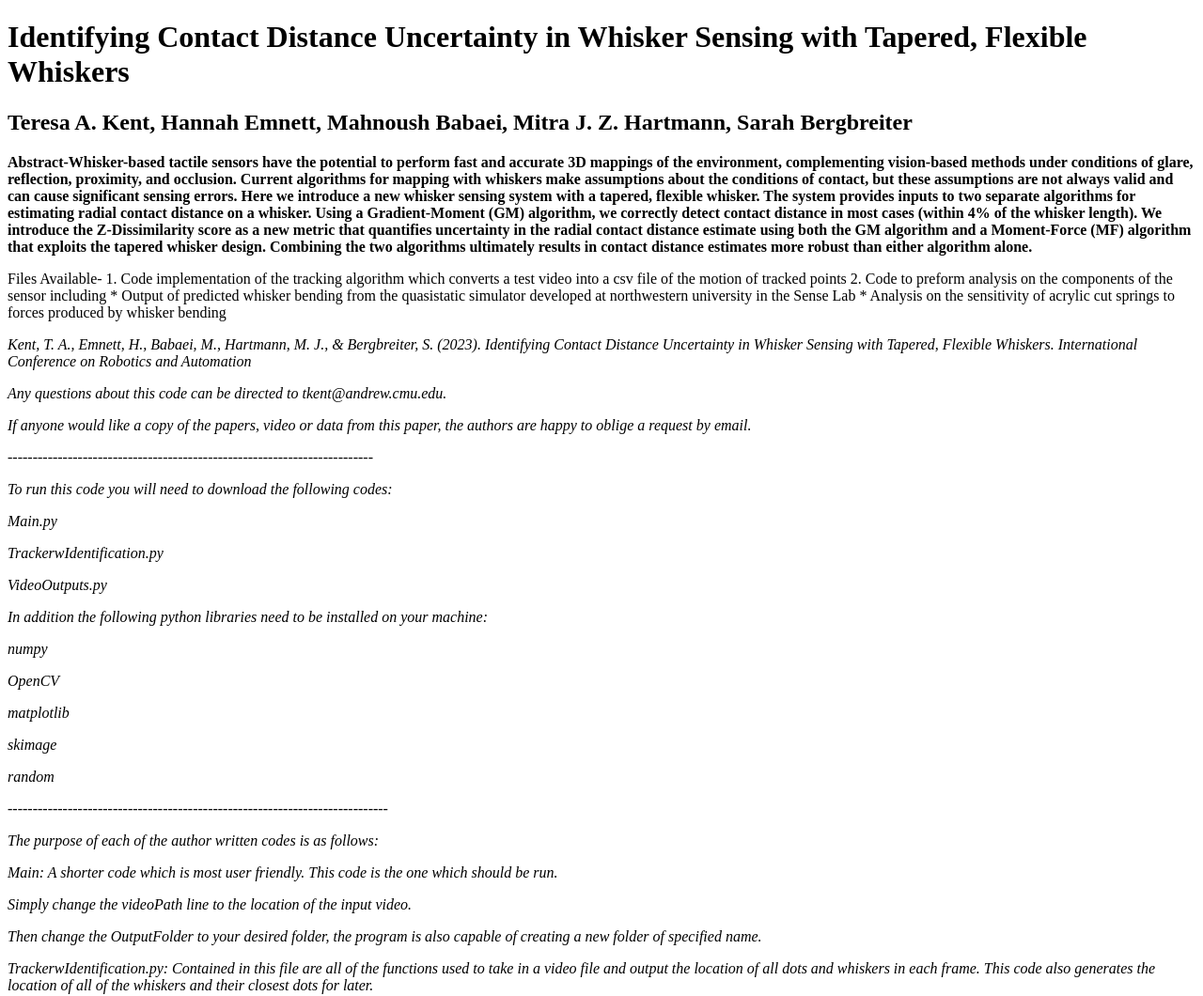
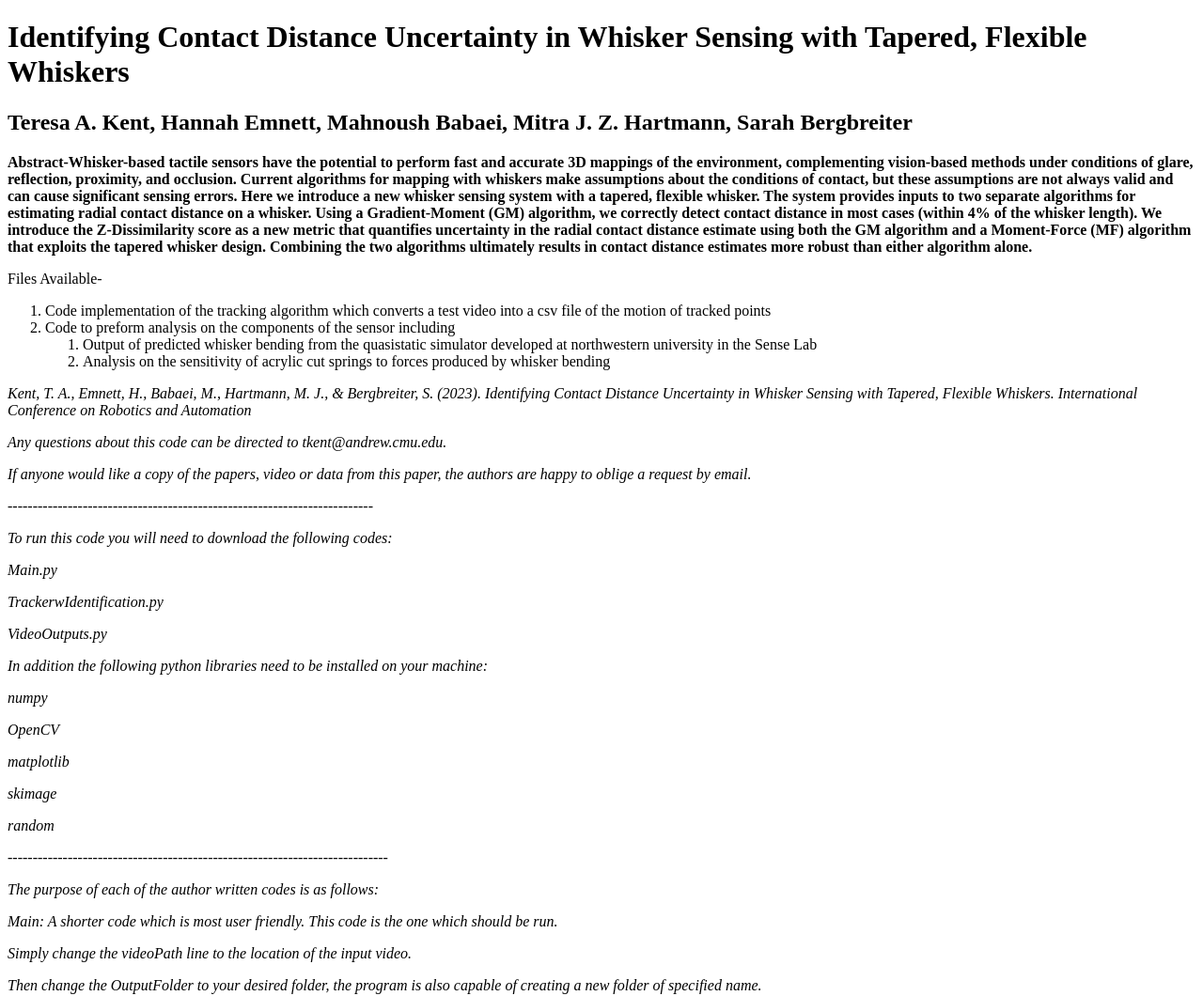
Before and after one commit to TeresaAKent/Identifying-Contact-Distance-Uncertainty-in-Whisker-Sensing-with-Tapered-Flexible-Whiskers, a plain HTML site: page index.html in a window 1280 px wide. Shown: the top 1060 px of the page at 94% size. Drawn offline with Linux system fonts and the light colour scheme.

Commit message:
Update index.html

```diff
--- a/index.html
+++ b/index.html
@@ -9,11 +9,15 @@
 <b>Abstract-Whisker-based tactile sensors have the potential to perform fast and accurate 3D mappings of the environment, complementing vision-based methods under conditions of glare, reflection, proximity, and occlusion. Current algorithms for mapping with whiskers make assumptions about the conditions of contact, but these assumptions are not always valid and can cause significant sensing errors. Here we introduce a new whisker sensing system with a tapered, flexible whisker. The system provides inputs to two separate algorithms for estimating radial contact distance on a whisker. Using a Gradient-Moment (GM) algorithm, we correctly detect contact distance in most cases (within 4% of the whisker length). We introduce the Z-Dissimilarity score as a new metric that quantifies uncertainty in the radial contact distance estimate using both the GM algorithm and a Moment-Force (MF) algorithm that exploits the tapered whisker design. Combining the two algorithms ultimately results in contact distance estimates more robust than either algorithm alone.</b>
 <p>
 
-Files Available-
-1. Code implementation of the tracking algorithm which converts a test video into a csv file of the motion of tracked points
-2. Code to preform analysis on the components of the sensor including
-    * Output of predicted whisker bending from the quasistatic simulator developed at northwestern university in the Sense Lab
-    * Analysis on the sensitivity of acrylic cut springs to forces produced by whisker bending
+Files Available- <p>
+<ol>
+   <li> Code implementation of the tracking algorithm which converts a test video into a csv file of the motion of tracked points </li>
+   <li> Code to preform analysis on the components of the sensor including </li>
+      <ol>
+       <li>Output of predicted whisker bending from the quasistatic simulator developed at northwestern university in the Sense Lab</li>
+       <li>Analysis on the sensitivity of acrylic cut springs to forces produced by whisker bending</li>
+      </ol>
+ </ol>
 <p><p>
 <i>Kent, T. A., Emnett, H., Babaei, M., Hartmann, M. J., & Bergbreiter, S. (2023). Identifying Contact Distance Uncertainty in Whisker Sensing with Tapered, Flexible Whiskers. International Conference on Robotics and Automation <i>
 </i>
```
